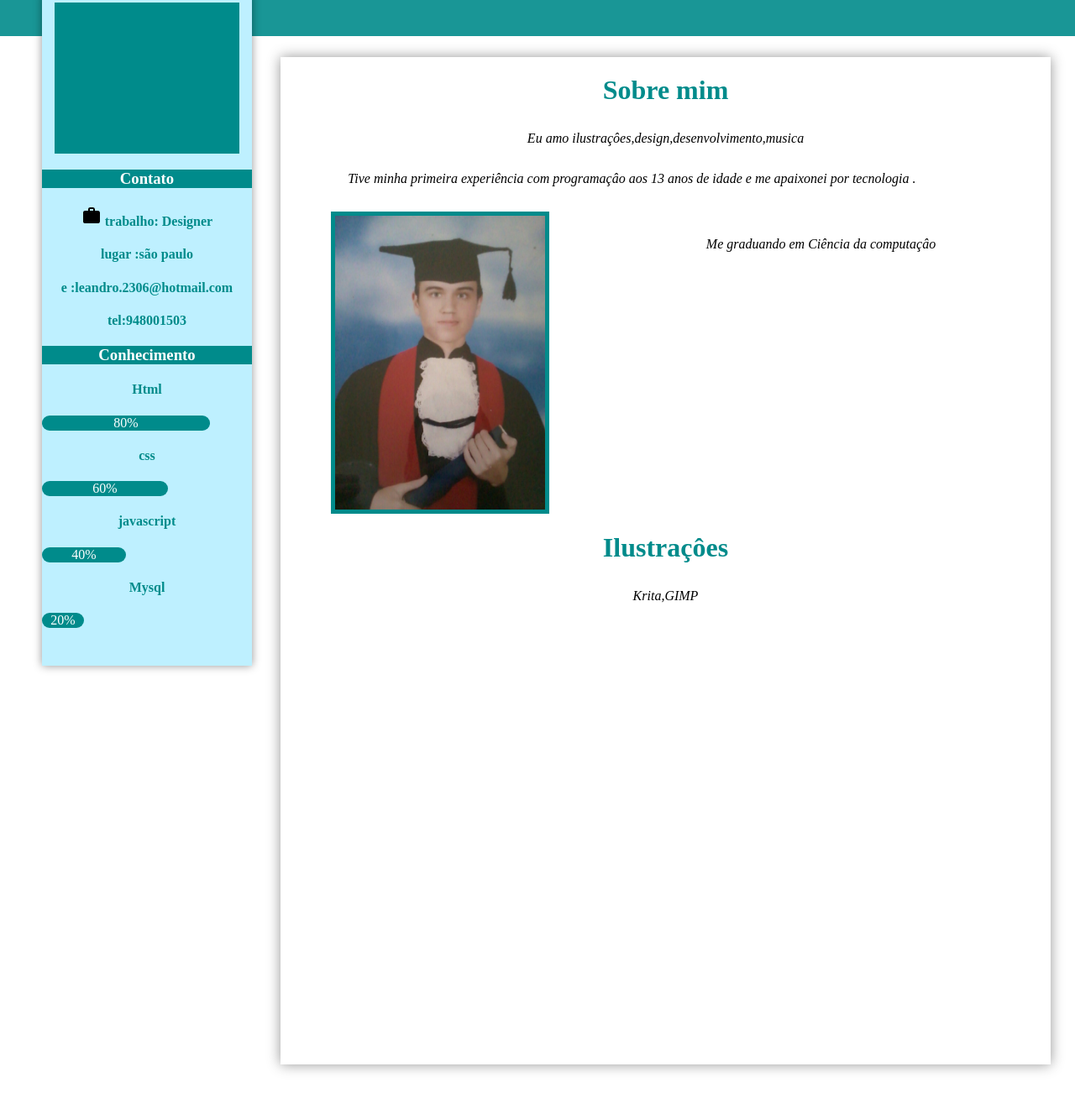
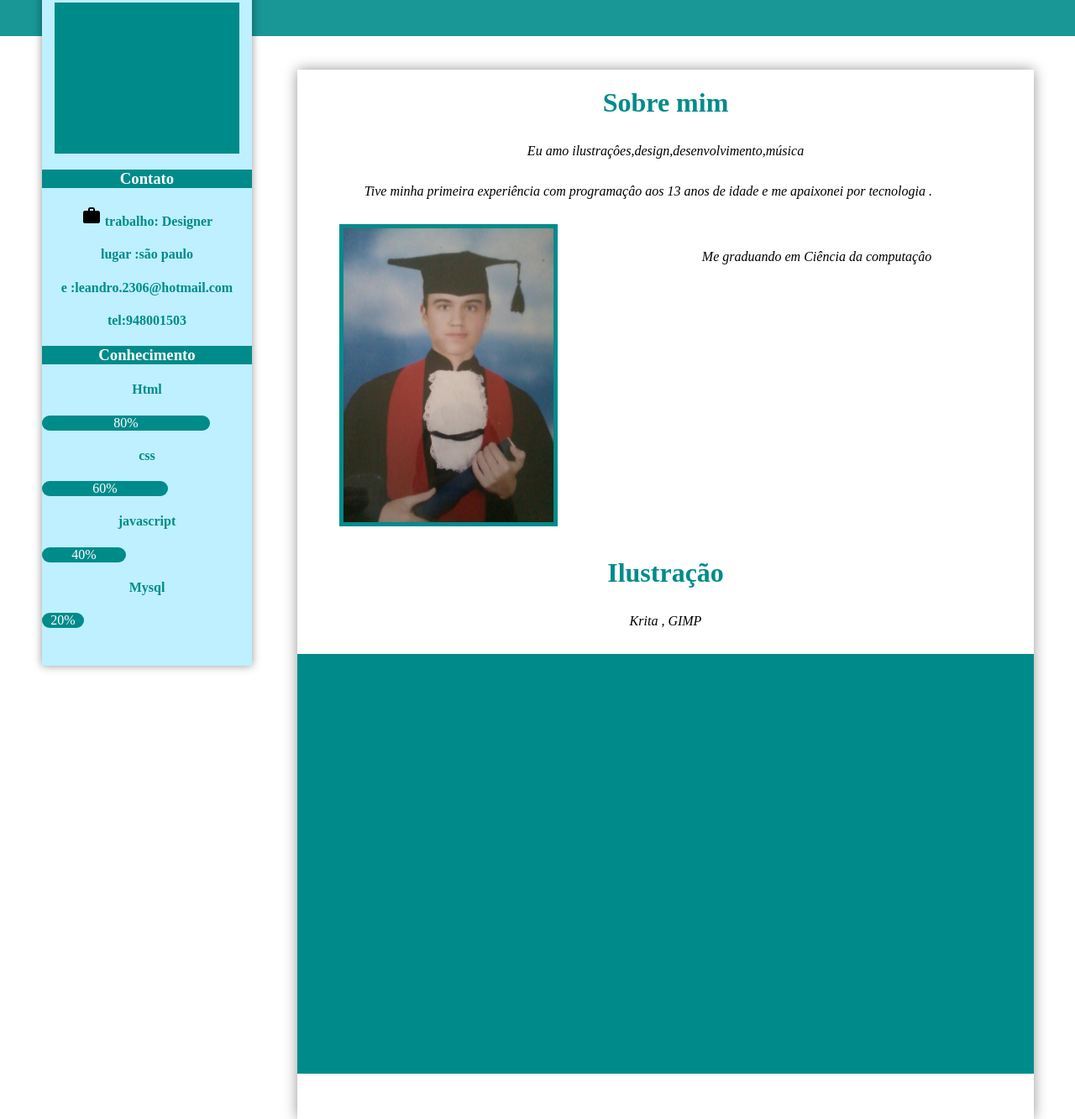
Before and after one commit to leandroluizpereira/site-portifolio-le, a plain HTML site: page index.html in a window 1280 px wide. Shown: the part 257-1590 px from the top of the page at 84% size. Before the commit the page ends 1550 px from the top, so only its background shows below. Drawn offline with Linux system fonts and the light colour scheme.

Commit message:
Add files via upload

```diff
--- a/index.html
+++ b/index.html
@@ -40,9 +40,9 @@
     <main>
         <h1>Sobre mim</h1>
 
-        <p style="text-align: center; text-indent: 0px;">Eu amo ilustraçôes,design,desenvolvimento,musica
+        <p style="text-align: center; text-indent: 0px;">Eu amo ilustraçôes,design,desenvolvimento,música
         </p>
-            <p>Tive minha  primeira experiência com programaçâo aos 13 anos de idade e me apaixonei por tecnologia . </p>
+            <p> Tive minha  primeira experiência com programaçâo aos 13 anos de idade e me apaixonei por tecnologia . </p>
 
 
         <div class="grid-foto">
@@ -57,21 +57,33 @@
 
             <div class="div-sobre">
 
-                <p>Me graduando em Ciência da computaçâo</p>
+                <p> Me graduando em Ciência da computaçâo</p>
 
 
             </div>
 
         </div><!--grid-foto-->
 
-        <h1>Ilustraçôes</h1>
+        <h1>Ilustração</h1>
 
-        <p style="text-align: center; text-indent: 0px;">Krita,GIMP
+        <p style="text-align: center; text-indent: 0px;"> Krita , GIMP
         </p>
+
+        <div class="container-foto-ilustr">
+
+        </div>
+
+
+
+
     </main>
 
 
+
+
     <footer>
+
+
 
     </footer>
 
--- a/static/css/style.css
+++ b/static/css/style.css
@@ -83,10 +83,10 @@ aside{
 }
 
 main{
-     margin: 25px auto ;
+     margin: 40px auto ;
 
-    width: 94%;
-    height: 1200px;
+    width: 90%;
+    height: 1250px;
     grid-area: main;
 
     box-shadow: 0px 0px 15px rgba(0, 0, 0, 0.419);
@@ -103,7 +103,7 @@ p{
     display: grid;
     grid-template-areas:
     "div-foto div-sobre"
-    ;
+    "footer footer"
 
 
 }
@@ -120,7 +120,8 @@ p{
  width: 250px;
  height: 350px;
  background-color: darkcyan;
-
+ ;
+ margin-bottom: 15px;
 }
 .div-foto:hover{
     opacity: 1;
@@ -131,14 +132,29 @@ p{
 
 .fundo-foto{
 
-   margin-left: 60px;
+   margin-left: 50px;
     width: 260px;
     height: 360px;
     background-color: darkcyan;
+    ;
+    margin-bottom: 15px;
 }
 
 .div-sobre{
     grid-area: div-sobre;
+}
+
+.container-foto-ilustr{
+    background-color: darkcyan;
+    width: 100%;
+    height: 500px;
+}
+
+footer{
+    grid-area: footer;
+    width: 100%;
+    height: 180px;
+    background-color: darkcyan;
 }
 
 @keyframes opac{
```
